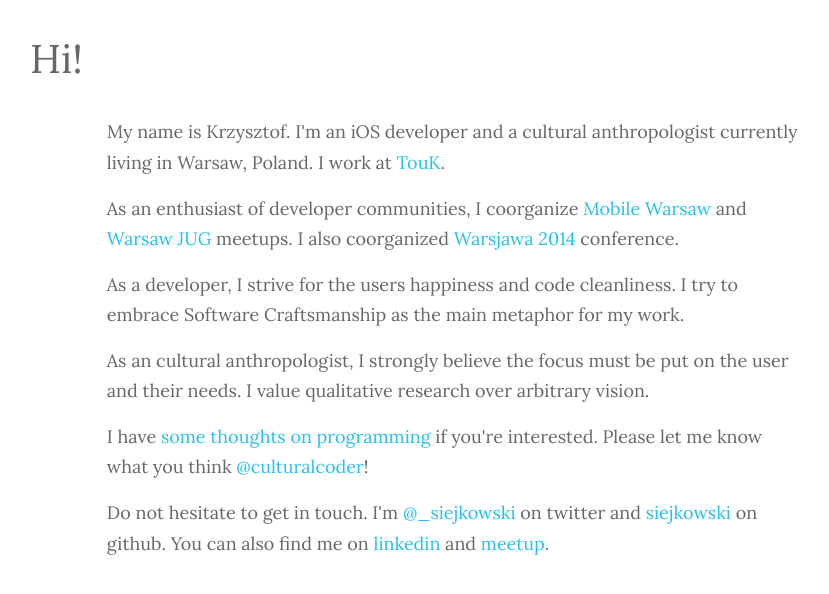
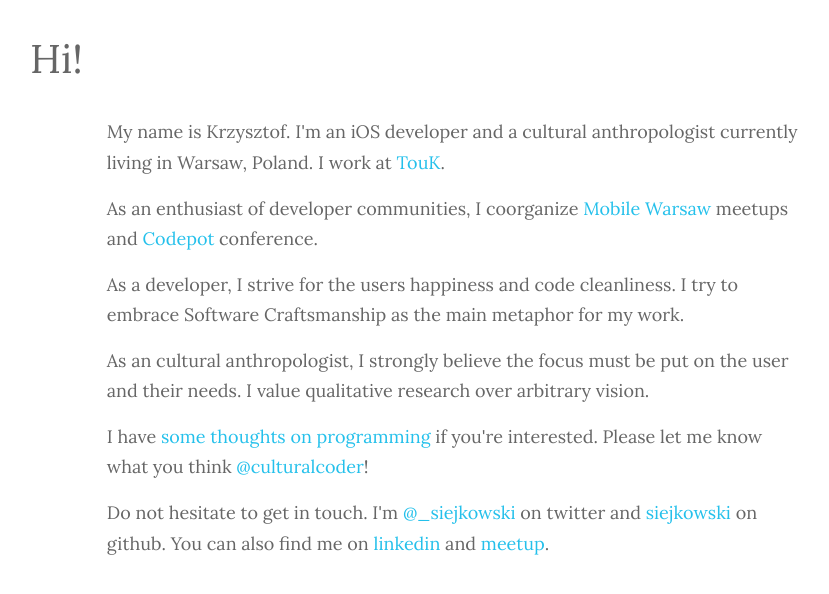
Before and after one commit to siejkowski/siejkowski.github.com, a Jekyll site: the page built from index.html, in a window 1280 px wide. Shown: the top 594 px of the page, without its empty margins (226-1055 px from the left). Built offline with Jekyll 4.4.1, drawn with Linux system fonts in a browser that asks for light colours.

Commit message:
codepot update

```diff
--- a/_includes/content.html
+++ b/_includes/content.html
@@ -4,7 +4,7 @@
 
 <h2>My name is Krzysztof. I'm an iOS developer and a cultural anthropologist currently living in Warsaw, Poland. I work at <a href="http://touk.pl/">TouK</a>.
 
-<h2>As an enthusiast of developer communities, I coorganize <a href="http://mobile-warsaw.pl">Mobile Warsaw</a> and <a href="http://warszawa.jug.pl">Warsaw JUG</a> meetups. I also coorganized <a href="http://warsjawa.pl">Warsjawa 2014</a> conference.</h2>
+<h2>As an enthusiast of developer communities, I coorganize <a href="http://mobile-warsaw.pl">Mobile Warsaw</a> meetups and <a href="https://codepot.pl">Codepot</a> conference.</h2>
 
 <h2>As a developer, I strive for the users happiness and code cleanliness. I try to embrace Software Craftsmanship as the main metaphor for my work.</h2>
 
```
